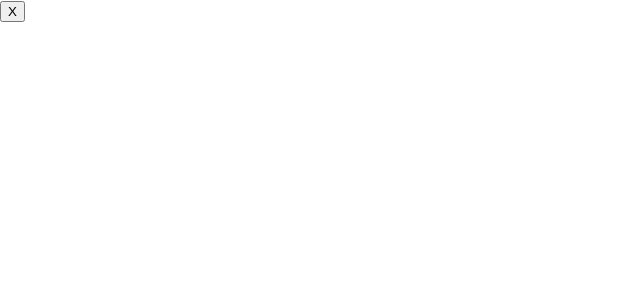
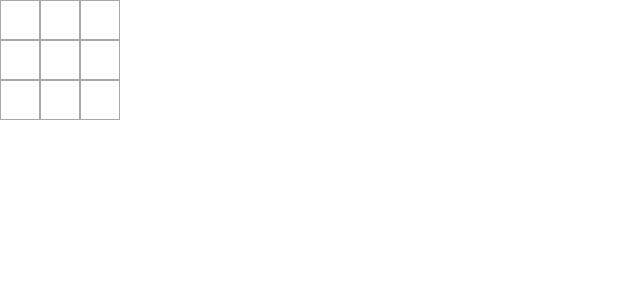
Before and after one commit to Willian-Eliseu/react-app01, a React (Create React App) app: page / in a window 1280 px wide. Shown: the top 300 px of the page, without its empty margins (0-640 px from the left). Built offline with nearby package versions, Linux system fonts and the light colour scheme.

Commit message:
tic-tac-toe - 12h - 2024 oct 7

```diff
--- a/src/App.css
+++ b/src/App.css
@@ -57,3 +57,23 @@
   justify-content: center;
   align-items: center;
 }
+
+.square{
+  font-weight: bolder;
+  font-size: 24px;
+  background-color: white;
+  border: solid 1px darkgrey;
+  border-radius: unset;
+  width: 40px;
+  height: 40px;
+  margin: 0;
+  display: flex;
+  flex-direction: column;
+  align-items: center;
+  justify-content: center;
+}
+
+.board-row{
+  display: flex;
+  flex-direction: row;
+}
--- a/src/App.js
+++ b/src/App.js
@@ -30,6 +30,42 @@ export default App;
 */
 
 //TIC-TAC-TOE
-export default function Square(){
-	return <button className="square">X</button>;
+function Square(){
+	const [value, setValue] = useState(null);
+
+	function handleClick(){
+		setValue('X');
+	}
+
+	return(
+		<button
+			className="square"
+			onClick={handleClick}
+		>
+			{value}
+		</button>
+	);
 }
+
+
+export default function Board(){
+	return (
+		<>
+			<div className="board-row">
+				<Square />
+				<Square />
+				<Square />
+			</div>
+			<div className="board-row">
+				<Square />
+				<Square />
+				<Square />
+			</div>
+			<div className="board-row">
+				<Square />
+				<Square />
+				<Square />
+			</div>
+		</>
+	);
+}
```
